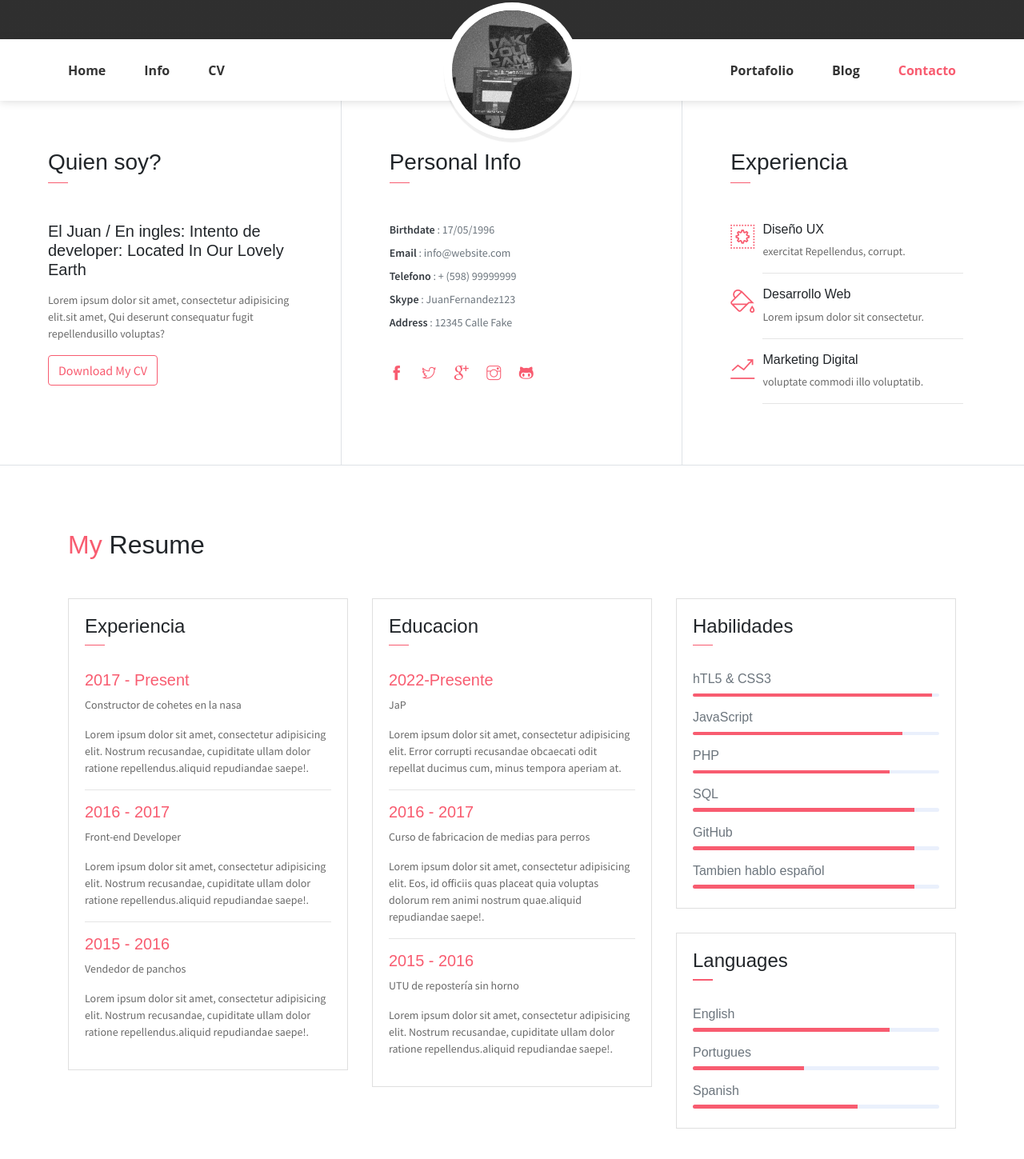
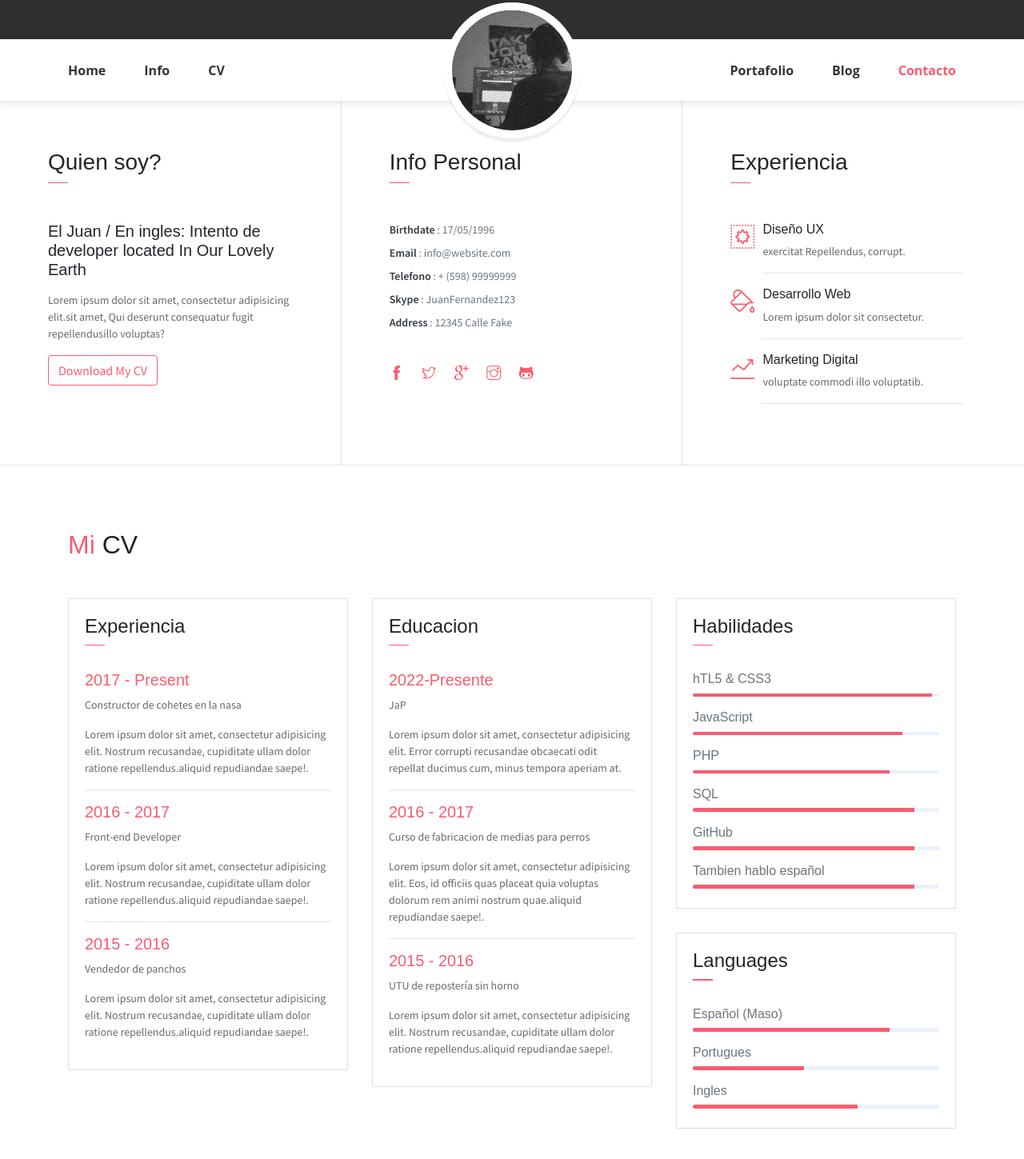
Before and after one commit to JuanMFernandezF/JuanMFernandezF.github.io, a website: page index.html in a window 1280 px wide. Shown: the part 591-2040 px from the top of the page at 80% size. Drawn offline with Linux system fonts and the light colour scheme; some packages are replaced by stand-ins of ours; grey boxes are pictures that could not be loaded; some icons are missing.

Commit message:
//yeaaaaaaaaaaaaaaaaaaaaaaaaa

```diff
--- a/index.html
+++ b/index.html
@@ -51,7 +51,7 @@
                     <img src="assets/imgs/avatar.jpg" alt="" class="brand-img">
                     <li class="brand-txt">
                         <h5 class="brand-title">Juan Fernández</h5>
-                        <div class="brand-subtitle">Web Designer | Developer</div>
+                        <div class="brand-subtitle">Vendedor de panchos</div>
                     </li>
                 </ul>
                 <ul class="navbar-nav ml-auto">
@@ -73,12 +73,12 @@
             <div class="col-lg-4 about-card">
                 <h3 class="font-weight-light">Quien soy?</h3>
                 <span class="line mb-5"></span>
-                <h5 class="mb-3">El Juan / En ingles: Intento de developer: Located In Our Lovely Earth</h5>
+                <h5 class="mb-3">El Juan / En ingles: Intento de developer located In Our Lovely Earth</h5>
                 <p class="mt-20">Lorem ipsum dolor sit amet, consectetur adipisicing elit.sit amet, Qui deserunt consequatur fugit repellendusillo voluptas?</p>
                 <button class="btn btn-outline-danger"><i class="icon-down-circled2 "></i>Download My CV</button>
             </div>
             <div class="col-lg-4 about-card">
-                <h3 class="font-weight-light">Personal Info</h3>
+                <h3 class="font-weight-light">Info Personal</h3>
                 <span class="line mb-5"></span>
                 <ul class="mt40 info list-unstyled">
                     <li><span>Birthdate</span> : 17/05/1996</li>
@@ -129,7 +129,7 @@
     <!--Resume Section-->
     <section class="section" id="resume">
         <div class="container">
-            <h2 class="mb-5"><span class="text-danger">My</span> Resume</h2>
+            <h2 class="mb-5"><span class="text-danger">Mi</span> CV</h2>
             <div class="row">
                 <div class="col-md-6 col-lg-4">
                     <div class="card">
@@ -221,7 +221,7 @@
                             </div>
                         </div>
                         <div class="card-body pb-2">
-                           <h6>English</h6>
+                           <h6>Español (Maso)</h6>
                             <div class="progress mb-3">
                                 <div class="progress-bar bg-danger" role="progressbar" style="width: 80%" aria-valuenow="25" aria-valuemin="0" aria-valuemax="100"></div>
                             </div>
@@ -229,7 +229,7 @@
                             <div class="progress mb-3">
                                 <div class="progress-bar bg-danger" role="progressbar" style="width: 45%" aria-valuenow="25" aria-valuemin="0" aria-valuemax="100"></div>
                             </div>
-                            <h6>Spanish</h6>
+                            <h6>Ingles</h6>
                             <div class="progress mb-3">
                                 <div class="progress-bar bg-danger" role="progressbar" style="width: 67%" aria-valuenow="50" aria-valuemin="0" aria-valuemax="100"></div>
                             </div>
```
